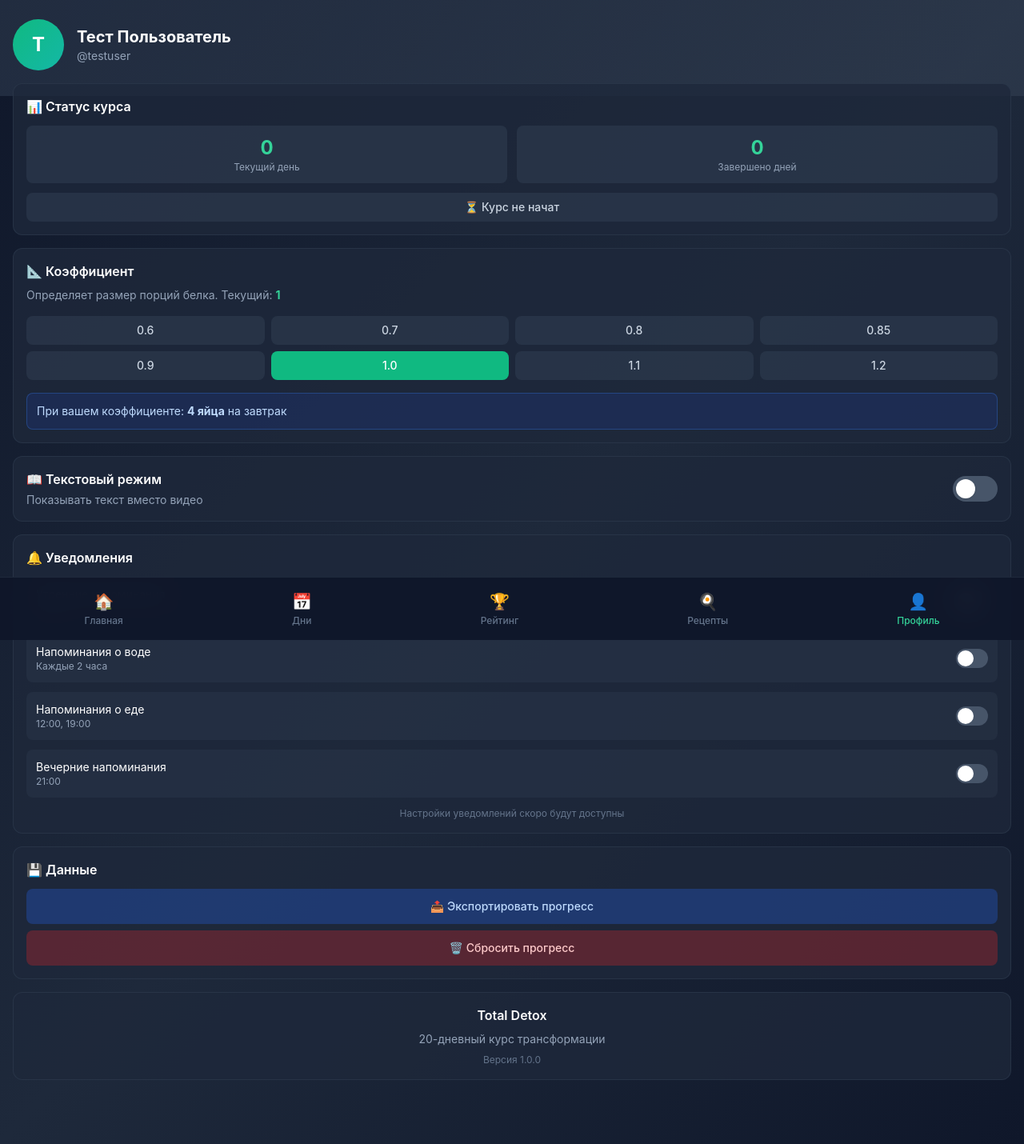
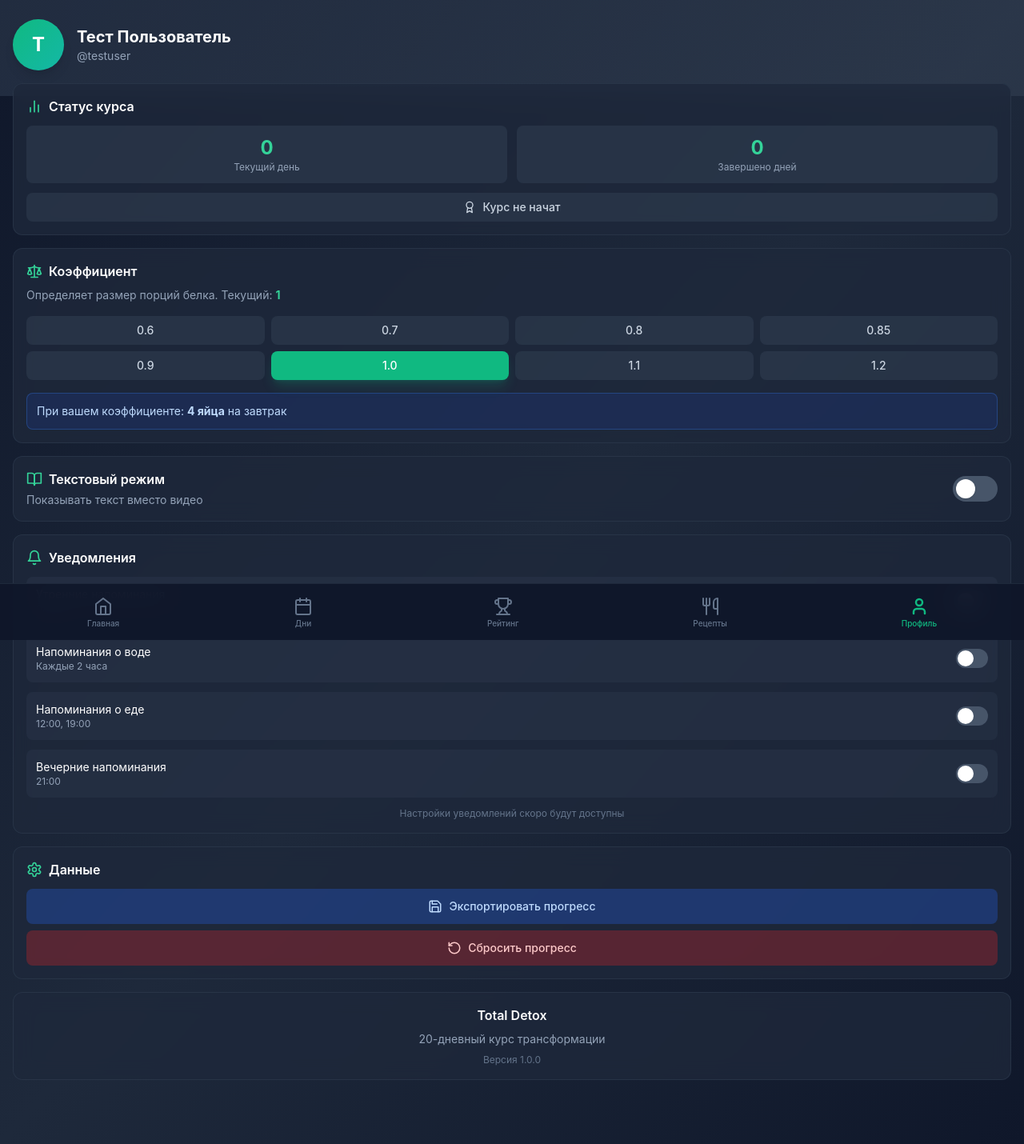
Before and after one commit to markokhman/lostkiloapp, a React (Vite) app: page /profile in a window 1280 px wide. Shown: the whole page at 80% size. Built offline with nearby package versions, Linux system fonts and the light colour scheme.

Commit message:
Complete redesign with Lucide icons - remove default emojis

```diff
--- a/src/components/Layout.tsx
+++ b/src/components/Layout.tsx
@@ -1,16 +1,17 @@
 import { Outlet, Link, useLocation, useNavigate } from 'react-router-dom'
 import { useEffect } from 'react'
+import { Home, Calendar, Trophy, Utensils, User } from 'lucide-react'
 
 const Layout = () => {
   const location = useLocation()
   const navigate = useNavigate()
 
   const navItems = [
-    { path: '/', icon: '🏠', label: 'Главная' },
-    { path: '/days', icon: '📅', label: 'Дни' },
-    { path: '/leaderboard', icon: '🏆', label: 'Рейтинг' },
-    { path: '/recipes', icon: '🍳', label: 'Рецепты' },
-    { path: '/profile', icon: '👤', label: 'Профиль' }
+    { path: '/', Icon: Home, label: 'Главная' },
+    { path: '/days', Icon: Calendar, label: 'Дни' },
+    { path: '/leaderboard', Icon: Trophy, label: 'Рейтинг' },
+    { path: '/recipes', Icon: Utensils, label: 'Рецепты' },
+    { path: '/profile', Icon: User, label: 'Профиль' }
   ]
 
   // Main pages where BackButton should be hidden
@@ -50,18 +51,18 @@ const Layout = () => {
       {/* Bottom Navigation */}
       <nav className="fixed bottom-0 left-0 right-0 bg-slate-900/95 backdrop-blur-lg border-t border-slate-800 safe-area-pb">
         <div className="flex justify-around items-center py-2">
-          {navItems.map((item) => (
+          {navItems.map(({ path, Icon, label }) => (
             <Link
-              key={item.path}
-              to={item.path}
+              key={path}
+              to={path}
               className={`flex flex-col items-center py-2 px-3 rounded-xl transition-all ${
-                isActive(item.path)
-                  ? 'text-emerald-400'
-                  : 'text-slate-500 hover:text-slate-300'
+                isActive(path)
+                  ? 'text-emerald-500'
+                  : 'text-slate-500 hover:text-slate-400'
               }`}
             >
-              <span className="text-xl mb-0.5">{item.icon}</span>
-              <span className="text-xs font-medium">{item.label}</span>
+              <Icon strokeWidth={isActive(path) ? 2.5 : 2} size={24} className="mb-1" />
+              <span className="text-[10px] font-medium leading-none">{label}</span>
             </Link>
           ))}
         </div>
--- a/src/pages/ProfilePage.tsx
+++ b/src/pages/ProfilePage.tsx
@@ -1,6 +1,7 @@
 import { useCourse } from '../context/CourseContext'
 import { useSettings } from '../context/SettingsContext'
 import { useTelegram } from '../context/TelegramContext'
+import { BarChart2, Bell, Settings, Save, RotateCcw, Award, Scale, BookOpen } from 'lucide-react'
 
 const ProfilePage = () => {
   const { progress, setCoefficient, getCourseMode } = useCourse()
@@ -26,8 +27,8 @@ const ProfilePage = () => {
       {/* Header */}
       <div className="bg-gradient-to-r from-slate-700/50 to-slate-600/30 px-4 pt-6 pb-8">
         <div className="flex items-center gap-4">
-          <div className="w-16 h-16 bg-gradient-to-br from-emerald-500 to-teal-500 rounded-full flex items-center justify-center text-white text-2xl font-bold">
-            {user?.firstName?.[0] || '👤'}
+          <div className="w-16 h-16 bg-gradient-to-br from-emerald-500 to-teal-500 rounded-full flex items-center justify-center text-white text-2xl font-bold shadow-lg">
+            {user?.firstName?.[0] || 'U'}
           </div>
           <div>
             <h1 className="text-xl font-bold text-white">
@@ -42,8 +43,11 @@ const ProfilePage = () => {
 
       <div className="px-4 -mt-4 space-y-4">
         {/* Course Status */}
-        <div className="bg-slate-800/80 rounded-xl p-4 border border-slate-700/50">
-          <h3 className="font-semibold text-white mb-3">📊 Статус курса</h3>
+        <div className="bg-slate-800/80 rounded-xl p-4 border border-slate-700/50 backdrop-blur-md">
+          <h3 className="font-semibold text-white mb-3 flex items-center gap-2">
+            <BarChart2 size={20} className="text-emerald-400" />
+            <span>Статус курса</span>
+          </h3>
           <div className="grid grid-cols-2 gap-3">
             <div className="bg-slate-700/50 rounded-lg p-3 text-center">
               <div className="text-2xl font-bold text-emerald-400">{progress.currentDay}</div>
@@ -55,24 +59,28 @@ const ProfilePage = () => {
             </div>
           </div>
           {progress.startDate && (
-            <div className="mt-3 text-sm text-slate-400 text-center">
-              Начало курса: {progress.startDate}
+            <div className="mt-3 text-sm text-slate-400 text-center flex items-center justify-center gap-2">
+               <span>Начало курса: {progress.startDate}</span>
             </div>
           )}
-          <div className={`mt-3 px-3 py-2 rounded-lg text-center text-sm font-medium ${
+          <div className={`mt-3 px-3 py-2 rounded-lg text-center text-sm font-medium flex items-center justify-center gap-2 ${
             mode === 'completed' ? 'bg-emerald-900/30 text-emerald-300' :
             mode === 'active' ? 'bg-blue-900/30 text-blue-300' :
             'bg-slate-700/50 text-slate-300'
           }`}>
-            {mode === 'completed' ? '🎉 Курс завершён!' :
-             mode === 'active' ? '🔥 Курс в процессе' :
-             '⏳ Курс не начат'}
+            <Award size={16} />
+            {mode === 'completed' ? 'Курс завершён!' :
+             mode === 'active' ? 'Курс в процессе' :
+             'Курс не начат'}
           </div>
         </div>
 
         {/* Coefficient */}
-        <div className="bg-slate-800/80 rounded-xl p-4 border border-slate-700/50">
-          <h3 className="font-semibold text-white mb-2">📐 Коэффициент</h3>
+        <div className="bg-slate-800/80 rounded-xl p-4 border border-slate-700/50 backdrop-blur-md">
+          <h3 className="font-semibold text-white mb-2 flex items-center gap-2">
+            <Scale size={20} className="text-emerald-400" />
+            <span>Коэффициент</span>
+          </h3>
           <p className="text-sm text-slate-400 mb-4">
             Определяет размер порций белка. Текущий: <strong className="text-emerald-400">{progress.coefficient}</strong>
           </p>
@@ -84,7 +92,7 @@ const ProfilePage = () => {
                 onClick={() => setCoefficient(opt.value)}
                 className={`py-2 rounded-lg text-sm font-medium transition-all ${
                   progress.coefficient === opt.value
-                    ? 'bg-emerald-500 text-white'
+                    ? 'bg-emerald-500 text-white shadow-lg shadow-emerald-500/20'
                     : 'bg-slate-700/50 text-slate-300 hover:bg-slate-700'
                 }`}
               >
@@ -101,10 +109,13 @@ const ProfilePage = () => {
         </div>
 
         {/* Text Mode */}
-        <div className="bg-slate-800/80 rounded-xl p-4 border border-slate-700/50">
+        <div className="bg-slate-800/80 rounded-xl p-4 border border-slate-700/50 backdrop-blur-md">
           <div className="flex items-center justify-between">
             <div>
-              <h3 className="font-semibold text-white">📖 Текстовый режим</h3>
+              <h3 className="font-semibold text-white flex items-center gap-2">
+                <BookOpen size={20} className="text-emerald-400" />
+                <span>Текстовый режим</span>
+              </h3>
               <p className="text-sm text-slate-400 mt-1">
                 Показывать текст вместо видео
               </p>
@@ -123,8 +134,11 @@ const ProfilePage = () => {
         </div>
 
         {/* Notifications Settings (placeholder) */}
-        <div className="bg-slate-800/80 rounded-xl p-4 border border-slate-700/50">
-          <h3 className="font-semibold text-white mb-3">🔔 Уведомления</h3>
+        <div className="bg-slate-800/80 rounded-xl p-4 border border-slate-700/50 backdrop-blur-md">
+          <h3 className="font-semibold text-white mb-3 flex items-center gap-2">
+            <Bell size={20} className="text-emerald-400" />
+            <span>Уведомления</span>
+          </h3>
           <div className="space-y-3">
             {[
               { id: 'morning', label: 'Утренние напоминания', time: '07:00' },
@@ -149,11 +163,15 @@ const ProfilePage = () => {
         </div>
 
         {/* Data & Reset */}
-        <div className="bg-slate-800/80 rounded-xl p-4 border border-slate-700/50">
-          <h3 className="font-semibold text-white mb-3">💾 Данные</h3>
+        <div className="bg-slate-800/80 rounded-xl p-4 border border-slate-700/50 backdrop-blur-md">
+          <h3 className="font-semibold text-white mb-3 flex items-center gap-2">
+            <Settings size={20} className="text-emerald-400" />
+            <span>Данные</span>
+          </h3>
           <div className="space-y-2">
-            <button className="w-full py-3 bg-blue-600/30 hover:bg-blue-600/50 rounded-lg text-blue-200 text-sm font-medium transition-all">
-              📤 Экспортировать прогресс
+            <button className="w-full py-3 bg-blue-600/30 hover:bg-blue-600/50 rounded-lg text-blue-200 text-sm font-medium transition-all flex items-center justify-center gap-2">
+              <Save size={18} />
+              <span>Экспортировать прогресс</span>
             </button>
             <button
               onClick={() => {
@@ -162,15 +180,16 @@ const ProfilePage = () => {
                   window.location.reload()
                 }
               }}
-              className="w-full py-3 bg-red-600/30 hover:bg-red-600/50 rounded-lg text-red-200 text-sm font-medium transition-all"
+              className="w-full py-3 bg-red-600/30 hover:bg-red-600/50 rounded-lg text-red-200 text-sm font-medium transition-all flex items-center justify-center gap-2"
             >
-              🗑️ Сбросить прогресс
+              <RotateCcw size={18} />
+              <span>Сбросить прогресс</span>
             </button>
           </div>
         </div>
 
         {/* About */}
-        <div className="bg-slate-800/80 rounded-xl p-4 border border-slate-700/50 text-center">
+        <div className="bg-slate-800/80 rounded-xl p-4 border border-slate-700/50 text-center backdrop-blur-md">
           <h3 className="font-semibold text-white mb-2">Total Detox</h3>
           <p className="text-sm text-slate-400">20-дневный курс трансформации</p>
           <p className="text-xs text-slate-500 mt-2">Версия 1.0.0</p>
```
Also changed, not shown: src/pages/DaysPage.tsx (+8 -38 lines), src/pages/HomePage.tsx (+80 -76 lines), 5 other files (tests, documents, lock files or other folders).
